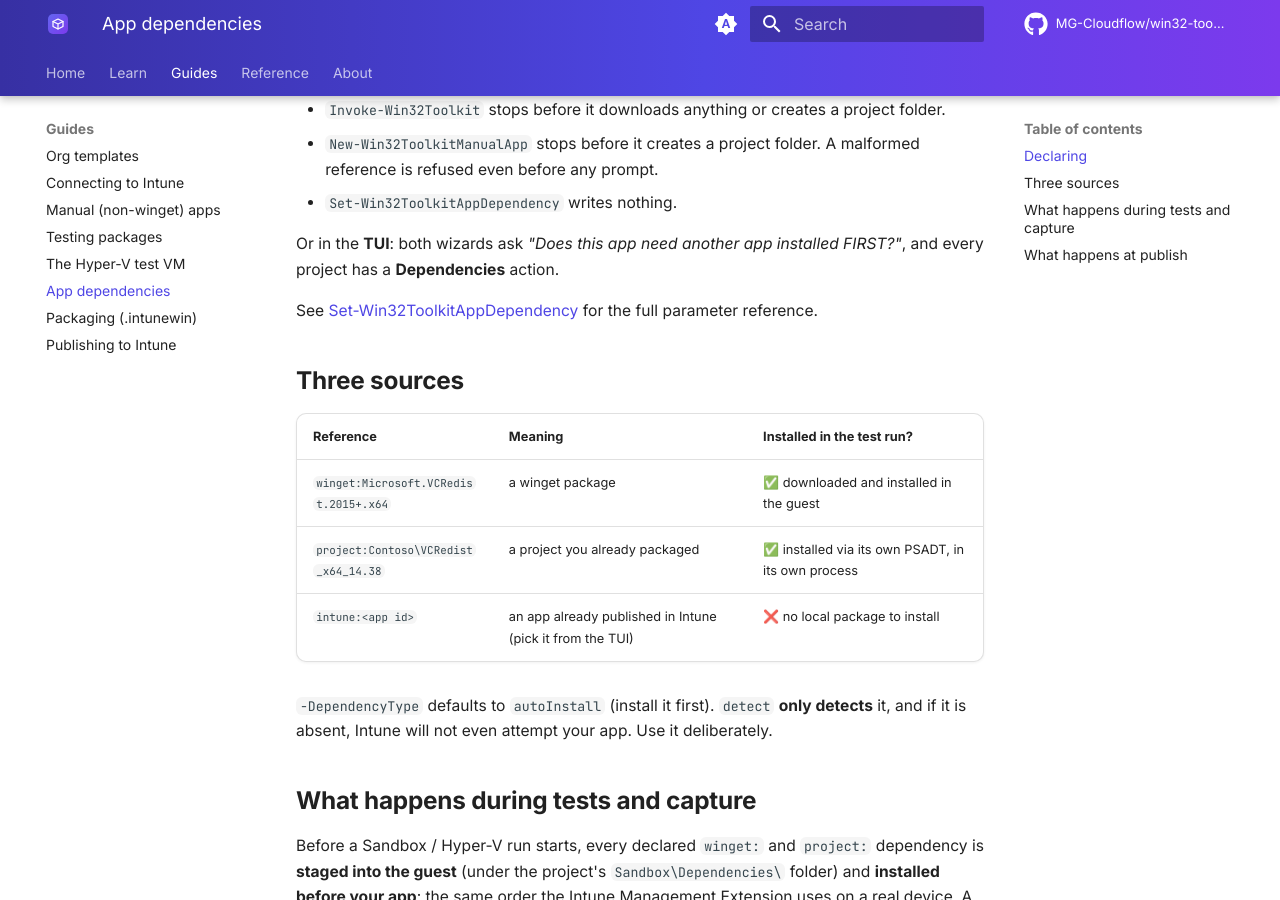
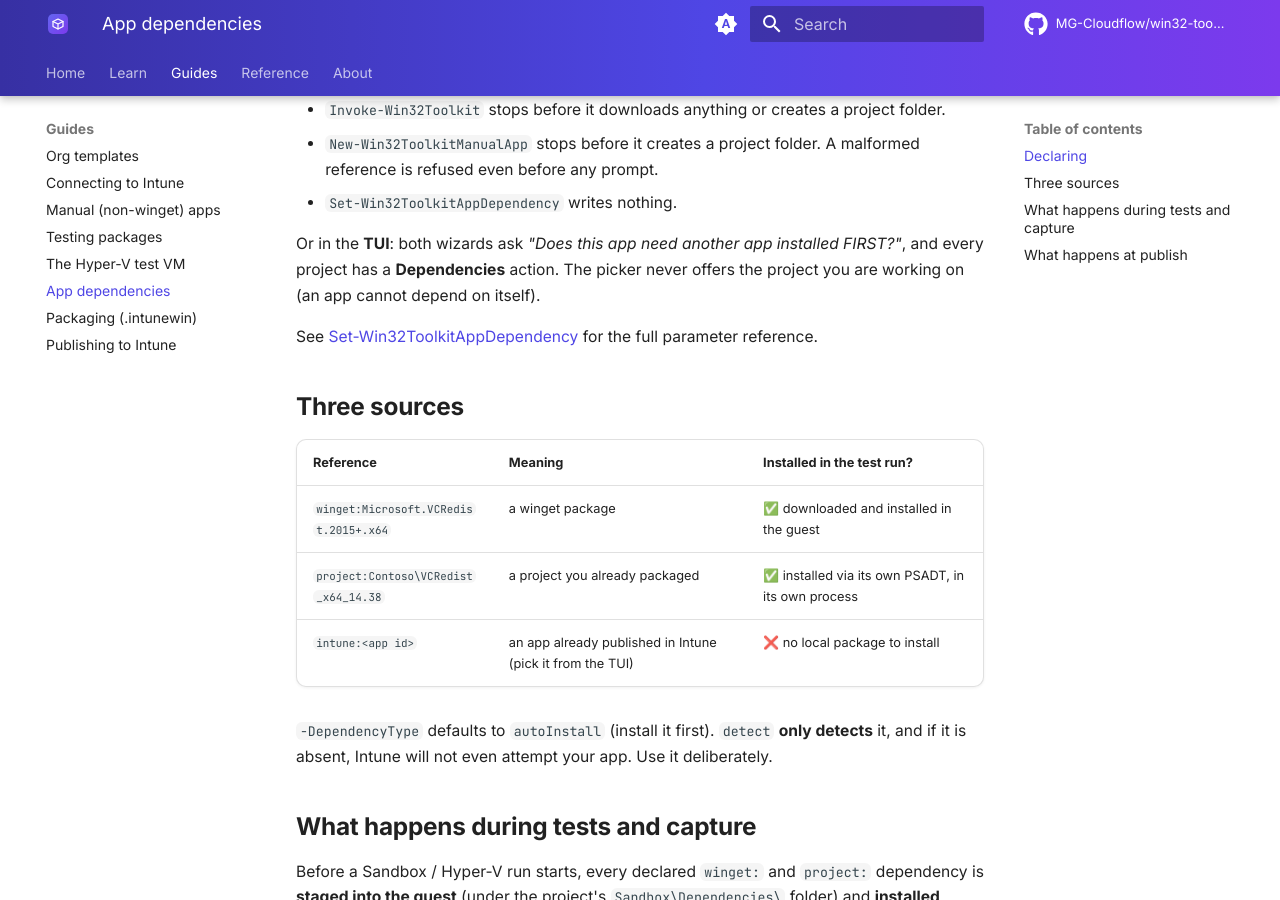
Before and after one commit to MG-Cloudflow/win32-toolkit, an MkDocs documentation site: the page built from docs/dependencies.md, in a window 1280 px wide and 900 px high, scrolled down 946 px. Built offline with MkDocs 1.6.1 and Material for MkDocs 9.7.7, drawn with Linux system fonts in a browser that asks for light colours; comment, search, counter and statistics services are not loaded.

Commit message:
fix(tui): leave the project being edited out of the dependency picker
TUI coverage audit G9: 'Add a dependency from an already-packaged project' listed every project, the
one being edited (Dependencies action) or built (both wizards) included, so the operator could pick the
app itself and only met the W32T.InvalidDependencyReference refusal later. The labels the picker builds
also put raw names into Spectre markup (a '[' in a name broke the prompt).

- Show-Win32ToolkitDependencyPicker: new -ExcludeProject '<Template>\<Name>' (declared last; compared
  case-insensitively) leaves those projects out of the packaged-project list; when nothing else is
  left: '[yellow]No other packaged projects found - package the dependency first, or pick it from
  winget.[/]' and no prompt.
- The labels it builds are escaped (Dv12): winget name and id, project name and template, and the
  Intune display name and publisher (the same class of label; an empty publisher is skipped because
  Get-SpectreEscapedText refuses an empty string).
- Callers: Project actions > Dependencies passes '<Template>\<Name>' of the project; the winget wizard
  passes '<templateSeg>\<would-be project>' (hoisted in #17); the manual wizard '<templateSeg>\<projName>'
  (hoisted in #15).
- docs/dependencies.md: the picker never offers the project you are working on.

Tests: new DependencyPickerTUI.unit (faithful Get-SpectreEscapedText shadow that refuses ''): the
excluded project is not offered (case-insensitive; the same name in another template is), the raw
reference is returned, no exclusion -> all projects; the excluded project alone -> the yellow line and
no project prompt; escaped winget and Intune labels, an empty publisher does not stop the picker.
UpdateBaselinePickerTUI [N]: the deps action passes -ExcludeProject 'A_App\App_x64_2.0'.
TuiWizardResult [10]: both wizards pass the project they build. WingetWizardTechnology: the picker
shadow knows -Existing and -ExcludeProject (C-9).

Co-Authored-By: Claude Opus 5.5 <noreply@anthropic.com>

```diff
--- a/docs/dependencies.md
+++ b/docs/dependencies.md
@@ -42,7 +42,8 @@ the terminating error `W32T.InvalidDependencyReference`, which names the referen
 - `Set-Win32ToolkitAppDependency` writes nothing.
 
 Or in the **TUI**: both wizards ask *"Does this app need another app installed FIRST?"*, and every project
-has a **Dependencies** action.
+has a **Dependencies** action. The picker never offers the project you are working on (an app cannot depend
+on itself).
 
 <!-- SCREENSHOT: the TUI project actions menu showing the Dependencies action -->
 
```
Also changed, not shown: 8 other files.
